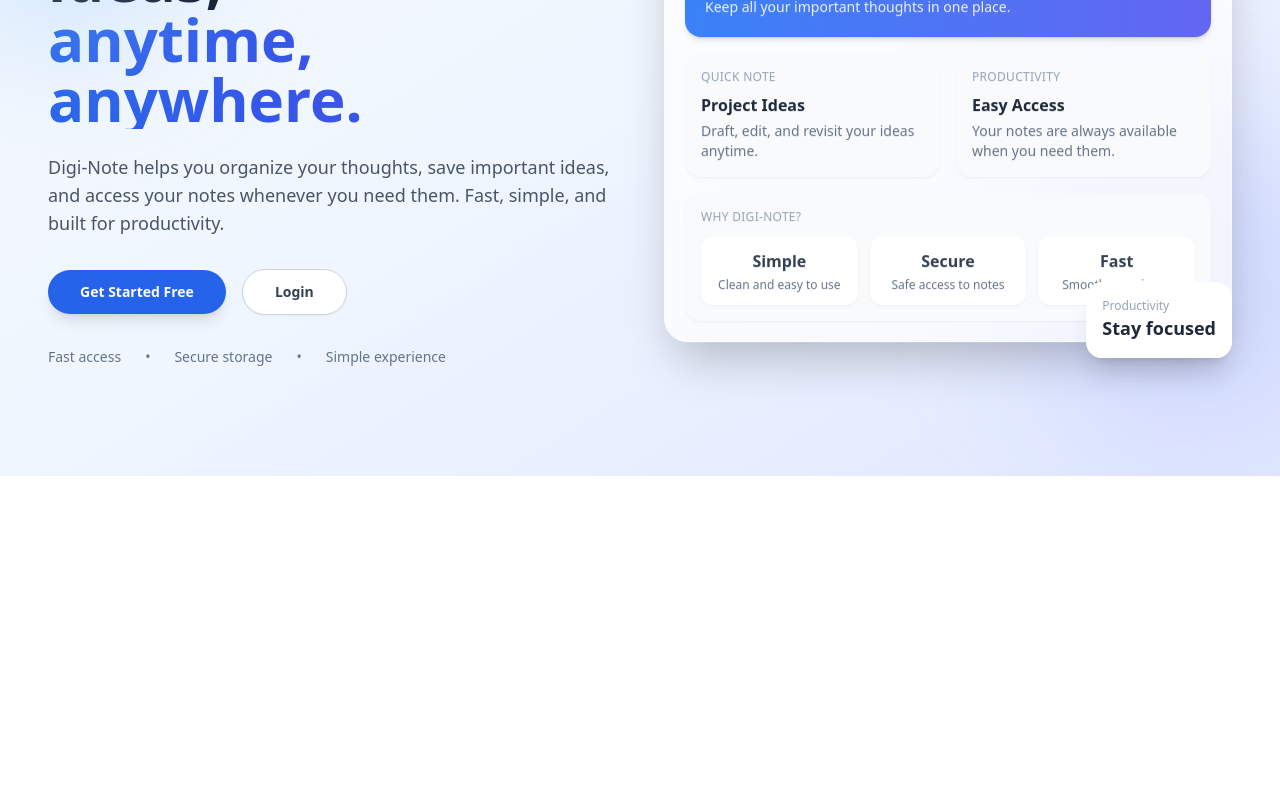
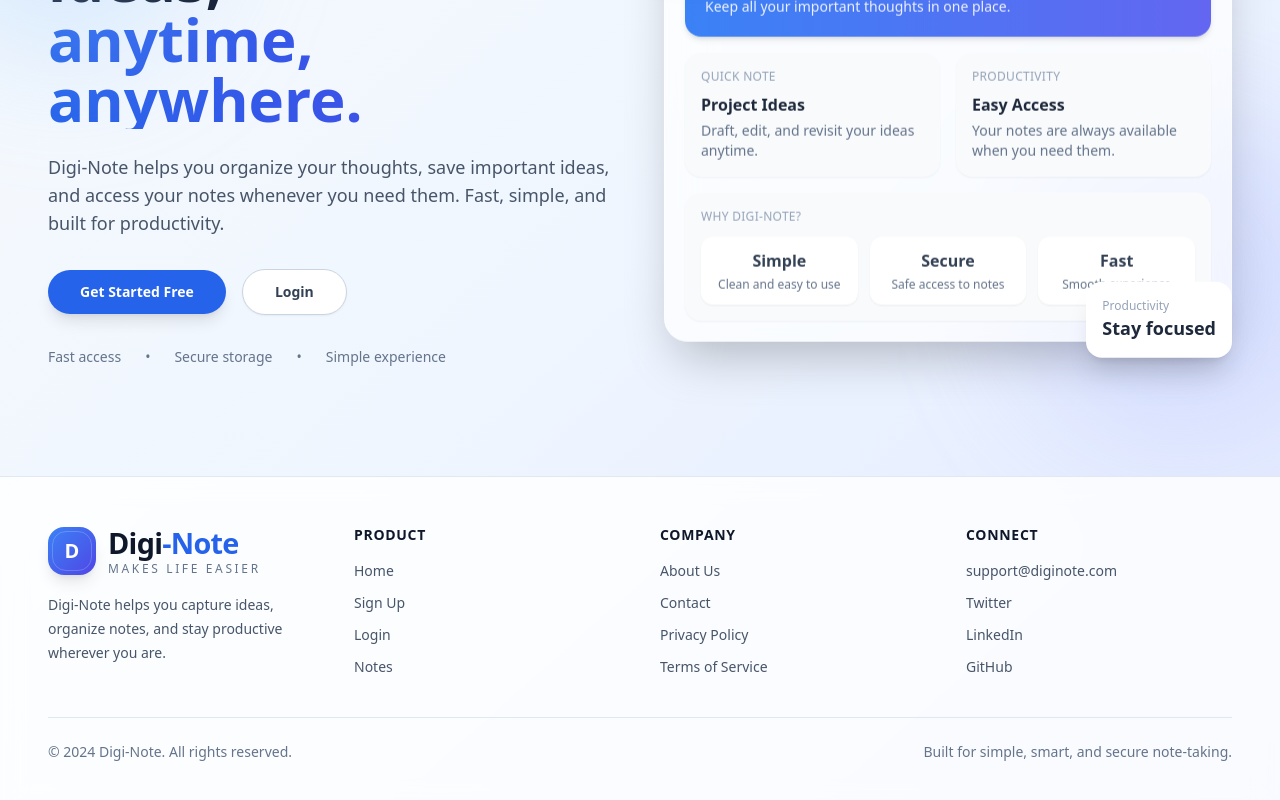
Before and after one commit to teslyym/DigiNote, a React (Vite) app in the folder Client/: page / in a window 1280 px wide. Shown: the part 324-1124 px from the top of the page. Before the commit the page ends 800 px from the top, so only its background shows below. Built offline with nearby package versions, Linux system fonts and the light colour scheme.

Commit message:
Add Footer component to Home page for improved layout and navigation

```diff
--- /dev/null
+++ b/Client/src/Components/Footer.jsx
@@ -0,0 +1,98 @@
+import React from "react";
+import { Link } from "react-router-dom";
+import Logo from "../Components/Logo";
+
+const Footer = () => {
+  return (
+    <footer className="border-t border-slate-200 bg-white/80 backdrop-blur-md">
+      <div className="mx-auto max-w-7xl px-6 py-12 lg:px-12">
+        <div className="grid gap-10 md:grid-cols-2 lg:grid-cols-4">
+          {/* Brand */}
+          <div className="lg:col-span-1">
+            <Logo />
+            <p className="mt-4 max-w-sm text-sm leading-6 text-slate-600">
+              Digi-Note helps you capture ideas, organize notes, and stay
+              productive wherever you are.
+            </p>
+          </div>
+
+          {/* Product */}
+          <div>
+            <h3 className="text-sm font-semibold uppercase tracking-wider text-slate-900">
+              Product
+            </h3>
+            <div className="mt-4 flex flex-col gap-3 text-sm text-slate-600">
+              <Link to="/" className="transition hover:text-blue-600">
+                Home
+              </Link>
+              <Link to="/signup" className="transition hover:text-blue-600">
+                Sign Up
+              </Link>
+              <Link to="/login" className="transition hover:text-blue-600">
+                Login
+              </Link>
+              <Link to="/notes" className="transition hover:text-blue-600">
+                Notes
+              </Link>
+            </div>
+          </div>
+
+          {/* Company */}
+          <div>
+            <h3 className="text-sm font-semibold uppercase tracking-wider text-slate-900">
+              Company
+            </h3>
+            <div className="mt-4 flex flex-col gap-3 text-sm text-slate-600">
+              <Link to="/about" className="transition hover:text-blue-600">
+                About Us
+              </Link>
+              <Link to="/contact" className="transition hover:text-blue-600">
+                Contact
+              </Link>
+              <Link to="/privacy" className="transition hover:text-blue-600">
+                Privacy Policy
+              </Link>
+              <Link to="/terms" className="transition hover:text-blue-600">
+                Terms of Service
+              </Link>
+            </div>
+          </div>
+
+          {/* Social / Support */}
+          <div>
+            <h3 className="text-sm font-semibold uppercase tracking-wider text-slate-900">
+              Connect
+            </h3>
+            <div className="mt-4 flex flex-col gap-3 text-sm text-slate-600">
+              <a
+                href="mailto:support@diginote.com"
+                className="transition hover:text-blue-600"
+              >
+                support@diginote.com
+              </a>
+              <a href="#" className="transition hover:text-blue-600">
+                Twitter
+              </a>
+              <a href="#" className="transition hover:text-blue-600">
+                LinkedIn
+              </a>
+              <a href="#" className="transition hover:text-blue-600">
+                GitHub
+              </a>
+            </div>
+          </div>
+        </div>
+
+        {/* Bottom bar */}
+        <div className="mt-10 flex flex-col items-center justify-between gap-4 border-t border-slate-200 pt-6 text-sm text-slate-500 md:flex-row">
+          <p>© {new Date().getFullYear()} Digi-Note. All rights reserved.</p>
+          <p className="text-center md:text-right">
+            Built for simple, smart, and secure note-taking.
+          </p>
+        </div>
+      </div>
+    </footer>
+  );
+};
+
+export default Footer;
--- a/Client/src/Pages/Home.jsx
+++ b/Client/src/Pages/Home.jsx
@@ -1,6 +1,7 @@
 import React from "react";
 import { Link } from "react-router-dom";
 import Logo from "../Components/Logo";
+import Footer from "../Components/Footer";
 
 const Home = () => {
   return (
@@ -225,6 +226,7 @@
           }
         `}
       </style>
+      <Footer />
     </div>
   );
 };
```
